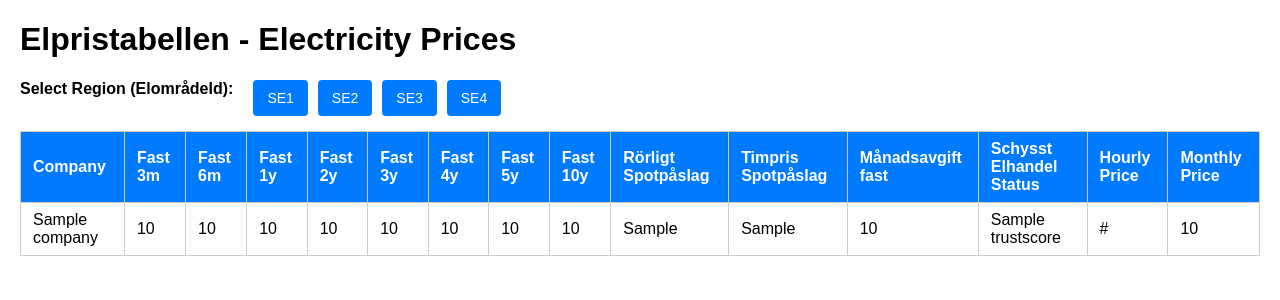
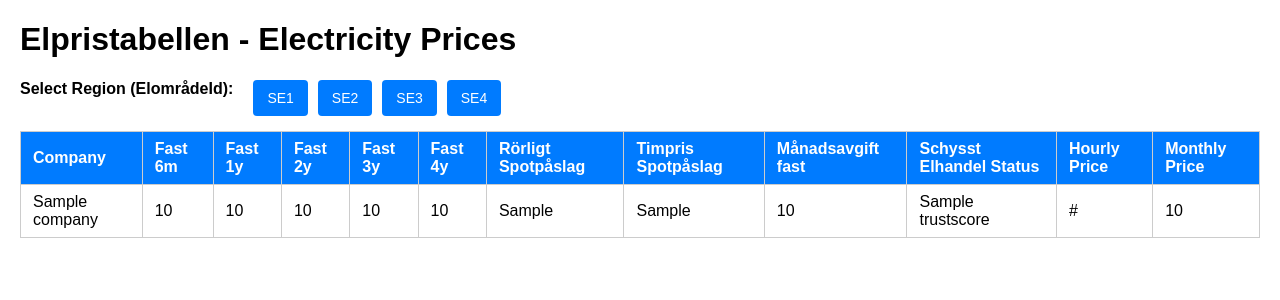
Before and after one commit to SharjeelJathol/elpristabellen, a Flask app: template templates/index.html in a window 1280 px wide. Shown: the top 300 px of the page. Run offline with Flask 3, Linux system fonts and the light colour scheme; the template is opened without the code that fills it: most values are stand-ins (such as "Sample title", 1, 10 or a date in 2020).

Commit message:
Hide 3m, 5y, and 10y price columns in table
Commented out the Fast 3m, Fast 5y, and Fast 10y columns from the agreements table in index.html to simplify the displayed data. Adjusted table headers and row data accordingly.

```diff
--- a/templates/index.html
+++ b/templates/index.html
@@ -79,20 +79,20 @@
       <thead>
         <tr>
           <th onclick="sortTable(0)">Company</th>
-          <th onclick="sortTable(1)">Fast 3m</th>
-          <th onclick="sortTable(2)">Fast 6m</th>
-          <th onclick="sortTable(3)">Fast 1y</th>
-          <th onclick="sortTable(4)">Fast 2y</th>
-          <th onclick="sortTable(5)">Fast 3y</th>
-          <th onclick="sortTable(6)">Fast 4y</th>
-          <th onclick="sortTable(7)">Fast 5y</th>
-          <th onclick="sortTable(8)">Fast 10y</th>
-          <th onclick="sortTable(9)">Rörligt Spotpåslag</th>
-          <th onclick="sortTable(10)">Timpris Spotpåslag</th>
-          <th onclick="sortTable(11)">Månadsavgift fast</th>
-          <th onclick="sortTable(12)">Schysst Elhandel Status</th>
-          <th onclick="sortTable(13)">Hourly Price</th>
-          <th onclick="sortTable(14)">Monthly Price</th>
+          <!-- <th onclick="sortTable(1)">Fast 3m</th> -->
+          <th onclick="sortTable(1)">Fast 6m</th>
+          <th onclick="sortTable(2)">Fast 1y</th>
+          <th onclick="sortTable(3)">Fast 2y</th>
+          <th onclick="sortTable(4)">Fast 3y</th>
+          <th onclick="sortTable(5)">Fast 4y</th>
+          <!-- <th onclick="sortTable(7)">Fast 5y</th>
+          <th onclick="sortTable(8)">Fast 10y</th> -->
+          <th onclick="sortTable(6)">Rörligt Spotpåslag</th>
+          <th onclick="sortTable(7)">Timpris Spotpåslag</th>
+          <th onclick="sortTable(8)">Månadsavgift fast</th>
+          <th onclick="sortTable(9)">Schysst Elhandel Status</th>
+          <th onclick="sortTable(10)">Hourly Price</th>
+          <th onclick="sortTable(11)">Monthly Price</th>
           <!-- <th onclick="sortTable(13)">Hemsida</th> -->
           <!-- <th onclick="sortTable(3)">Monthly</th>
           <th onclick="sortTable(4)">Hourly</th>
@@ -106,14 +106,14 @@
         {% for agreement in agreements %}
         <tr data-region="{{ agreement.elomrade_id }}">
           <td>{{ agreement.company }}</td>
-          <td>{{ agreement.price_fast_3m or '-' }}</td>
+          <!-- <td>{{ agreement.price_fast_3m or '-' }}</td> -->
           <td>{{ agreement.price_fast_6m or '-' }}</td>
           <td>{{ agreement.price_fast_1y or '-' }}</td>
           <td>{{ agreement.price_fast_2y or '-' }}</td>
           <td>{{ agreement.price_fast_3y or '-' }}</td>
           <td>{{ agreement.price_fast_4y or '-' }}</td>
-          <td>{{ agreement.price_fast_5y or '-' }}</td>
-          <td>{{ agreement.price_fast_10y or '-' }}</td>
+          <!-- <td>{{ agreement.price_fast_5y or '-' }}</td>
+          <td>{{ agreement.price_fast_10y or '-' }}</td> -->
           <td>{{ agreement.rorligt_spotpaslag or '-' }}</td>
           <td>{{ agreement.timpris_spotpaslag or '-' }}</td>
           <td>{{ agreement.price_fast_monthly_fee or '-' }}</td>
```
